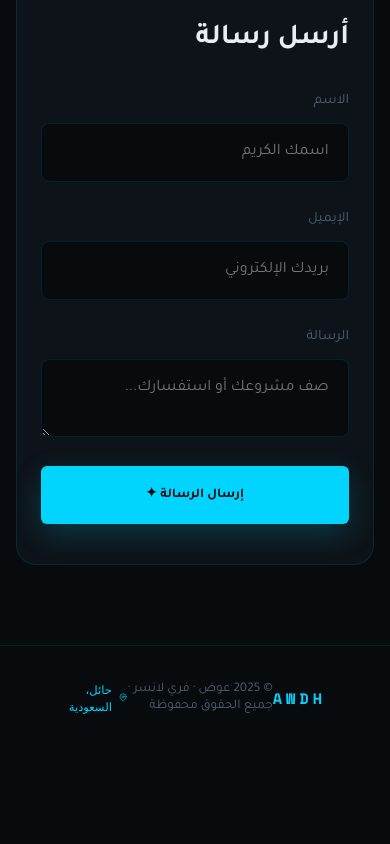
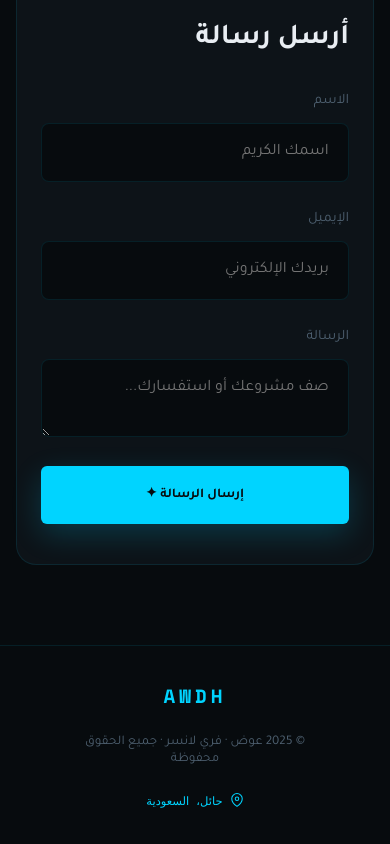
Before and after one commit to b7lo/strix-1, a React (Vite) app: page / in a window 390 px wide. Shown: the part 5710-6554 px from the top of the page. Before the commit the page ends 6460 px from the top, so only its background shows below. Built offline with nearby package versions, Linux system fonts and the light colour scheme.

Commit message:
style: fix footer mobile responsiveness

```diff
--- a/src/components/Footer.jsx
+++ b/src/components/Footer.jsx
@@ -2,15 +2,11 @@ import React from 'react';
 
 export default function Footer() {
   return (
-    <footer style={{
-      position: 'relative', zIndex: 2, borderTop: '1px solid var(--border)',
-      padding: '2.2rem 4rem', display: 'flex', justifyContent: 'space-between',
-      alignItems: 'center', color: 'var(--muted)', fontSize: '0.83rem'
-    }}>
-      <div className="f-logo" style={{ fontFamily: '"Space Mono", monospace', color: 'var(--accent)', fontSize: '0.95rem', letterSpacing: '4px' }}>AWDH</div>
-      <div>© 2025 عوض · فري لانسر · جميع الحقوق محفوظة</div>
-      <div className="f-loc" style={{ display: 'flex', alignItems: 'center', gap: '0.45rem', color: 'var(--accent)', fontFamily: '"Space Mono", monospace', fontSize: '0.72rem' }}>
-        <svg viewBox="0 0 24 24" fill="none" stroke="currentColor" strokeWidth="1.8" strokeLinecap="round" strokeLinejoin="round" style={{ width: '13px', height: '13px' }}>
+    <footer className="main-footer">
+      <div className="f-logo">AWDH</div>
+      <div className="f-copy">© 2025 عوض · فري لانسر · جميع الحقوق محفوظة</div>
+      <div className="f-loc">
+        <svg viewBox="0 0 24 24" fill="none" stroke="currentColor" strokeWidth="1.8" strokeLinecap="round" strokeLinejoin="round">
           <path d="M21 10c0 7-9 13-9 13s-9-6-9-13a9 9 0 0118 0z" />
           <circle cx="12" cy="10" r="3" />
         </svg>
--- a/src/index.css
+++ b/src/index.css
@@ -523,4 +523,43 @@ section {
   .sec-hdr { flex-direction: column; text-align: center; gap: 1rem; margin-bottom: 3.5rem; }
   .sec-line { display: none; } /* Hide line on mobile to keep it clean */
   .sec-title { font-size: 2.2rem; }
+
+  /* Footer Mobile */
+  .main-footer {
+    flex-direction: column;
+    padding: 2.5rem 1.5rem;
+    gap: 1.5rem;
+    text-align: center;
+  }
 }
+
+/* --- Footer Global Styles --- */
+.main-footer {
+  position: relative;
+  z-index: 2;
+  border-top: 1px solid var(--border);
+  padding: 2.2rem 4rem;
+  display: flex;
+  justify-content: space-between;
+  align-items: center;
+  color: var(--muted);
+  font-size: 0.83rem;
+}
+
+.f-copy {
+  margin: 0;
+}
+
+.f-loc {
+  display: flex;
+  align-items: center;
+  gap: 0.45rem;
+  color: var(--accent);
+  font-family: 'Space Mono', monospace;
+  font-size: 0.72rem;
+}
+
+.f-loc svg {
+  width: 14px;
+  height: 14px;
+}
```
